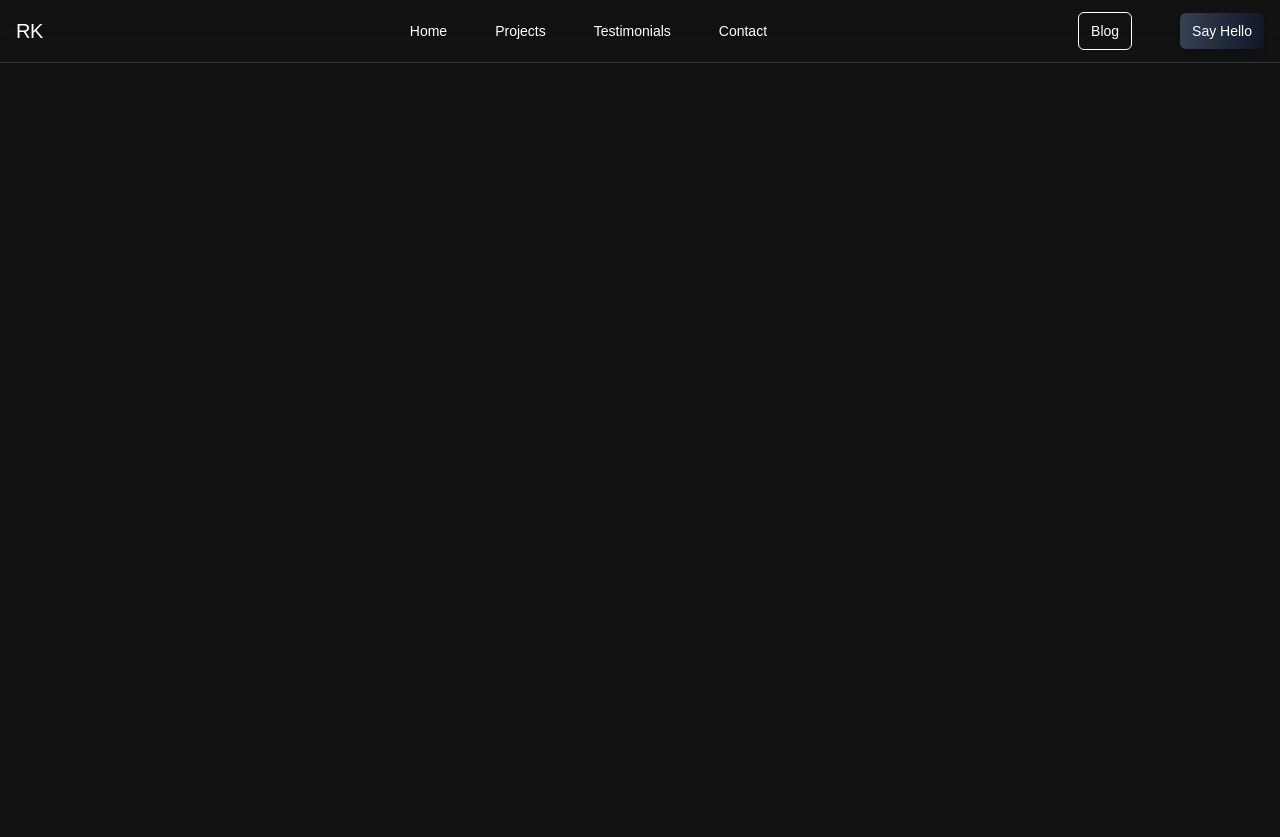
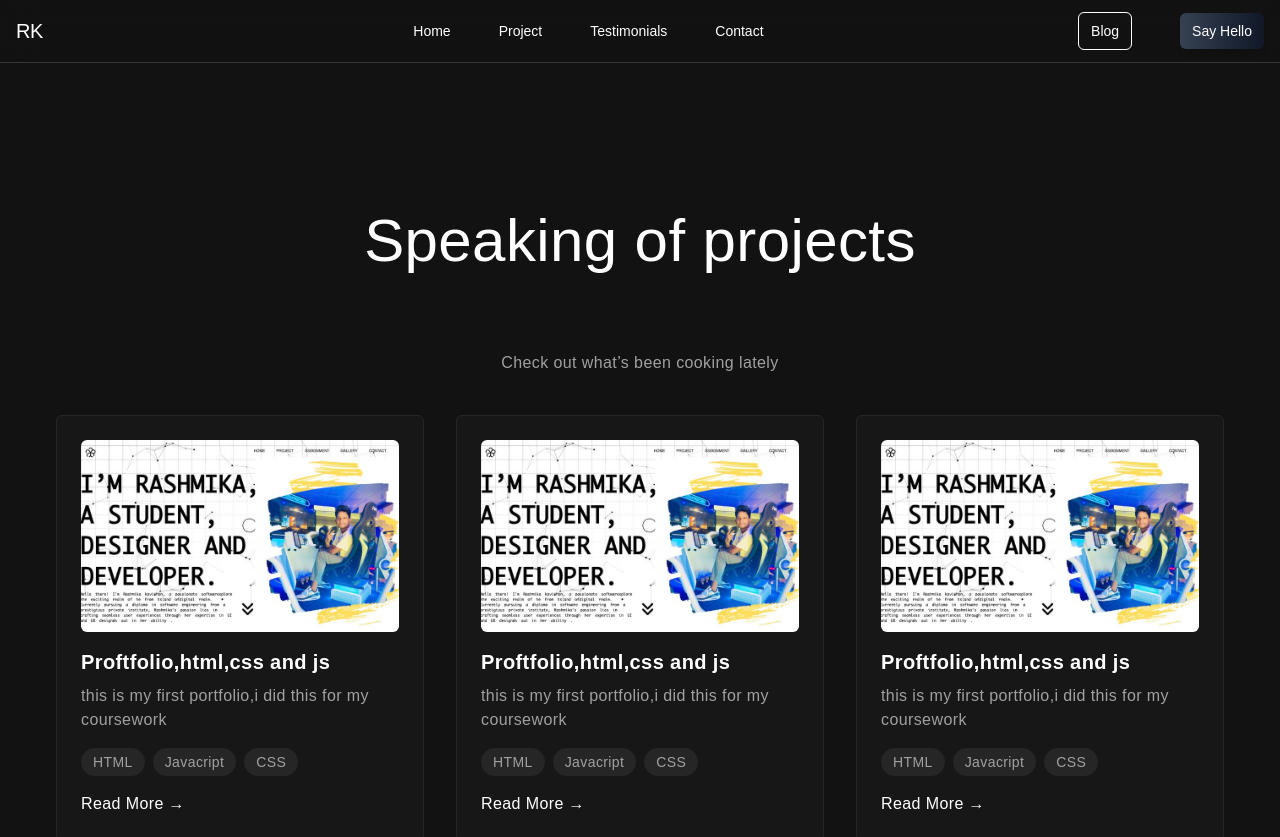
Before and after one commit to rashmikaz/new-portfolio, a React (Vite) app: page /project in a window 1280 px wide. Shown: the top 837 px of the page. Before the commit the page ends 800 px from the top, so only its background shows below. Built offline with nearby package versions, Linux system fonts and the light colour scheme.

Commit message:
project section

```diff
--- a/src/App.jsx
+++ b/src/App.jsx
@@ -1,8 +1,9 @@
 import React from 'react';
 import { BrowserRouter as Router, Route, Routes } from 'react-router-dom';
 import Navbar from './components/Navbar';
-import Mainsection from './components/Mainsection';
-import Aboutsection from './components/Aboutsection';
+import Main from './components/Main';
+import About from './components/About';
+import Project from './components/Project';
 
 const App = () => {
   return (
@@ -10,8 +11,9 @@ const App = () => {
       <Navbar />
       <div className="max-w-7xl mx-auto pt-5 px-6">
         <Routes>
-          <Route path="/" element={<Mainsection />} />
-          <Route path="/about" element={<Aboutsection />} />
+          <Route path="/" element={<Main />} />
+          <Route path="/about" element={<About />} />
+          <Route path="/project" element={<Project />} />
         </Routes>
       </div>
     </Router>
--- /dev/null
+++ b/src/components/Project.jsx
@@ -0,0 +1,97 @@
+import portfolioimg from "../assets/portfolio.jpeg"
+const project = [
+    {
+
+      title: "Proftfolio,html,css and js",
+      description: "this is my first portfolio,i did this for my coursework",
+      tags: ["HTML", "Javacript", "CSS"],
+      image: portfolioimg,
+    },
+    {
+
+      title: "Proftfolio,html,css and js",
+      description: "this is my first portfolio,i did this for my coursework",
+      tags: ["HTML", "Javacript", "CSS"],
+      image: portfolioimg,
+    },
+    {
+
+      title: "Proftfolio,html,css and js",
+      description: "this is my first portfolio,i did this for my coursework",
+      tags: ["HTML", "Javacript", "CSS"],
+      image: portfolioimg,
+    },
+    {
+
+      title: "Proftfolio,html,css and js",
+      description: "this is my first portfolio,i did this for my coursework",
+      tags: ["HTML", "Javacript", "CSS"],
+      image: portfolioimg,
+    },
+    {
+
+      title: "Proftfolio,html,css and js",
+      description: "this is my first portfolio,i did this for my coursework",
+      tags: ["HTML", "Javacript", "CSS"],
+      image: portfolioimg,
+    },
+    {
+
+      title: "Proftfolio,html,css and js",
+      description: "this is my first portfolio,i did this for my coursework",
+      tags: ["HTML", "Javacript", "CSS"],
+      image: portfolioimg,
+    },
+    {
+
+      title: "Proftfolio,html,css and js",
+      description: "this is my first portfolio,i did this for my coursework",
+      tags: ["HTML", "Javacript", "CSS"],
+      image: portfolioimg,
+    },
+    {
+
+      title: "Proftfolio,html,css and js",
+      description: "this is my first portfolio,i did this for my coursework",
+      tags: ["HTML", "Javacript", "CSS"],
+      image: portfolioimg,
+    },
+    {
+
+      title: "Proftfolio,html,css and js",
+      description: "this is my first portfolio,i did this for my coursework",
+      tags: ["HTML", "Javacript", "CSS"],
+      image: portfolioimg,
+    },
+
+
+  ];
+
+  export default function ProjectCards() {
+    return (
+      <div className="container mx-auto px-4 py-12 text-white tracking-wide">
+        <h2 className="text-3xl sm:text-5xl lg:text-6xl text-center my-10 lg:my-20">Speaking of projects</h2>
+        <p className="text-center text-neutral-400 mb-8">Check out what’s been cooking lately</p>
+        <div className="flex flex-wrap justify-center">
+          {project.map((project, index) => (
+            <div key={index} className="w-full sm:w-1/2 lg:w-1/3 px-4 py-2">
+              <div className="bg-neutral-900 rounded-md p-6 text-md border border-neutral-800 font-thin">
+
+                <img src={project.image} alt={project.title} className="w-full h-48 object-cover rounded-md mb-4" />
+
+                <p className="text-sm font-semibold text-white-400">{project.category}</p>
+                <h3 className="text-xl font-bold my-2 text-white">{project.title}</h3>
+                <p className="text-neutral-400 mb-4">{project.description}</p>
+                <div className="flex flex-wrap gap-2 mb-4">
+                  {project.tags.map((tag, idx) => (
+                    <span key={idx} className="px-3 py-1 bg-neutral-800 rounded-full text-sm text-neutral-400">{tag}</span>
+                  ))}
+                </div>
+                <a href="#" className="text-white-400 font-medium">Read More →</a>
+              </div>
+            </div>
+          ))}
+        </div>
+      </div>
+    );
+  }
--- a/src/components/Projectsection.jsx
+++ /dev/null
@@ -1,11 +0,0 @@
-import React from 'react'
-
-const Projectsection = () => {
-  return (
-    <div>
-
-    </div>
-  )
-}
-
-export default Projectsection
--- a/src/constants/index.jsx
+++ b/src/constants/index.jsx
@@ -1,6 +1,6 @@
 export const navItems = [
   { label: "Home", href: "/" },
-  { label: "Projects", href: "/projects" },
+  { label: "Project", href: "/project" },
   { label: "Testimonials", href: "/testimonials" },
   { label: "Contact", href: "/contact" },
 ];
```
Also changed, not shown: src/assets/portfolio.jpeg (added), src/components/About.jsx (renamed from src/components/Aboutsection.jsx), src/components/Main.jsx (renamed from src/components/Mainsection.jsx).
